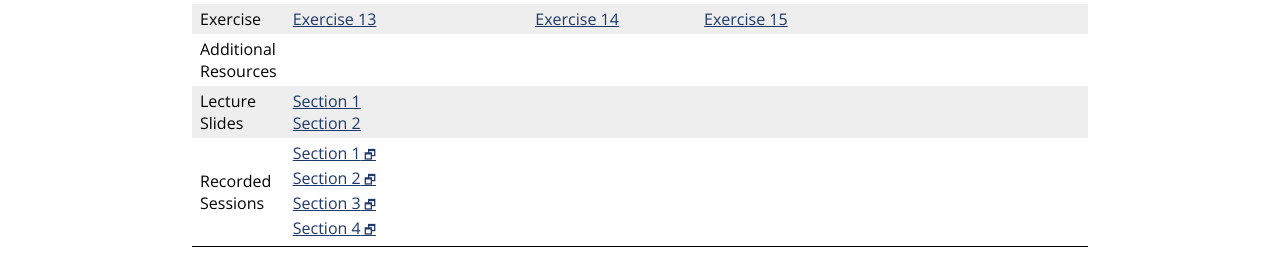
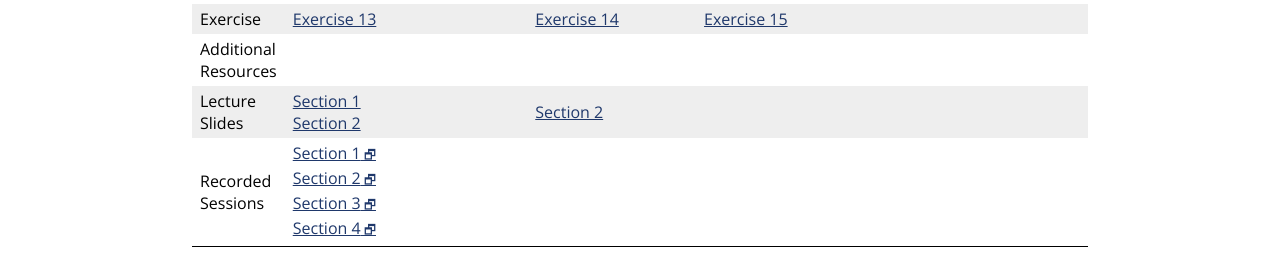
Before and after one commit to jhu-ip/cs220-s22, a Jekyll site: the page built from material.md, in a window 1280 px wide. Shown: the part 916-1192 px from the top of the page. Built offline with Jekyll 4.4.1, drawn with Linux system fonts in a browser that asks for light colours; some web fonts are replaced.

Commit message:
Added lecture slides

```diff
--- a/material.csv
+++ b/material.csv
@@ -174,6 +174,7 @@ Week,Day,Date,Type,Link text,URL
 5,2,23-Feb,Slides,Bitwise operations,slides/day14_bitwise_operations.pdf
 5,2,23-Feb,Recap,Day 14,questions/day14.html
 5,2,23-Feb,Exercise,Exercise 14,exercise/ex14.html
+5,2,23-Feb,LectureSlides,Section 2,slides/sec02/14.pdf
 5,3,25-Feb,Video,"Number representation, type conversion/casting",https://jh.hosted.panopto.com/Panopto/Pages/Viewer.aspx?id=9ce56b92-a382-468f-8c9e-ae230027a1af
 5,3,25-Feb,Slides,"Number representation, type conversion/casting",slides/day15_number_rep_type_conversions.pdf
 5,3,25-Feb,Recap,Day 15,questions/day15.html
--- a/material.md
+++ b/material.md
@@ -291,7 +291,7 @@ the materials for that week.
     <tr>
       <td>Lecture<br>Slides</td>
       <td><a href='slides/sec01/day13_notes.pdf'>Section 1</a><br><a href='slides/sec02/13.pdf'>Section 2</a></td>
-      <td></td>
+      <td><a href='slides/sec02/14.pdf'>Section 2</a></td>
       <td></td>
     </tr>
     <tr>
```
